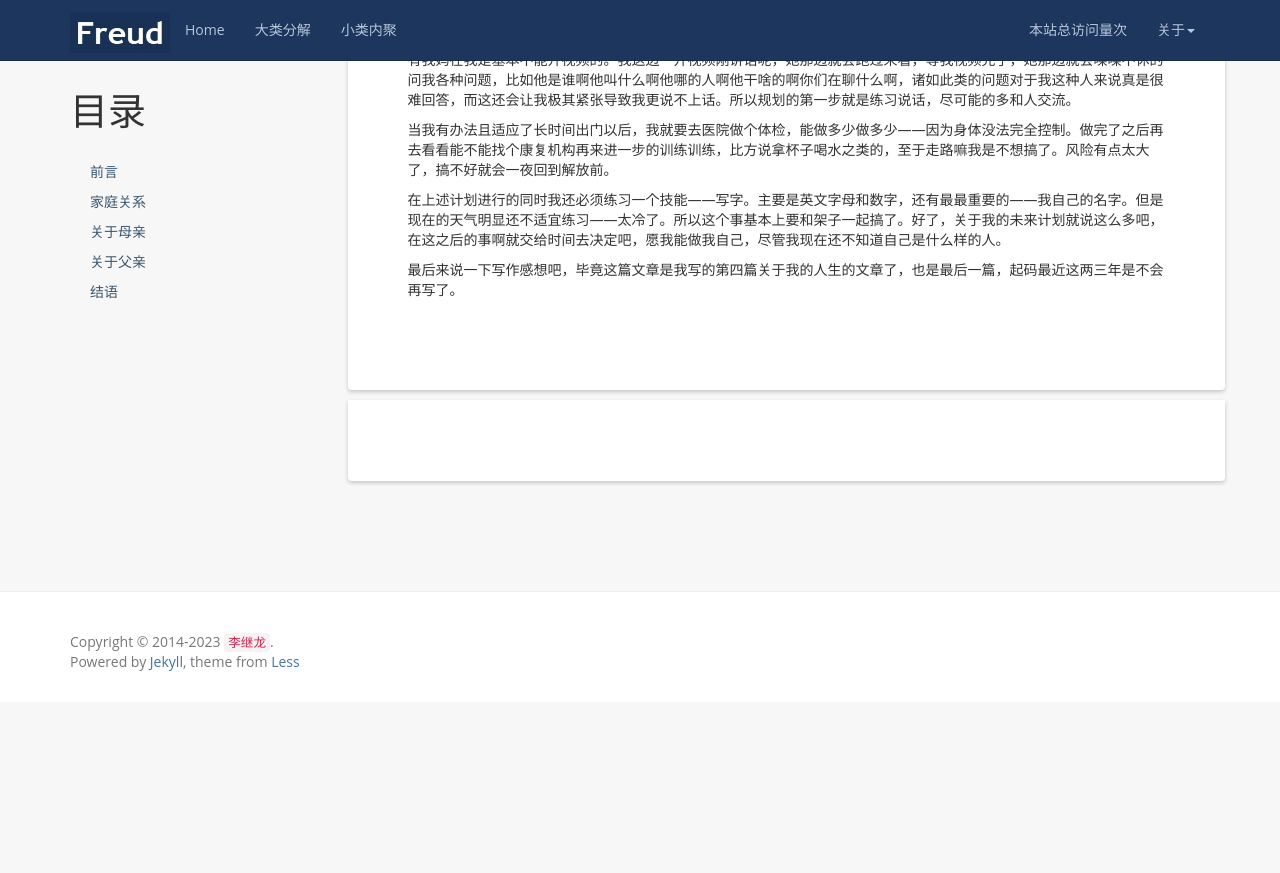
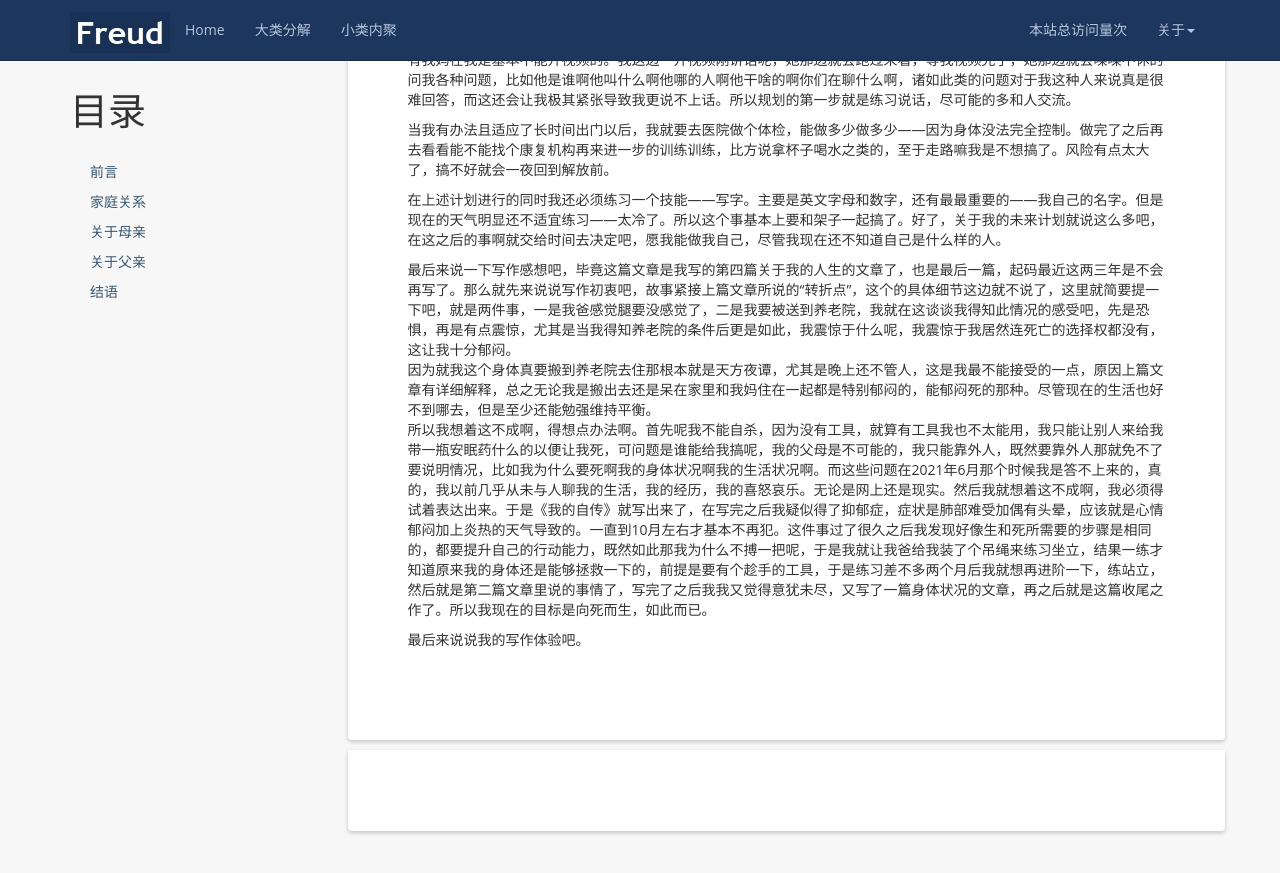
Before and after one commit to kljzndx/My-Blog, a Jekyll site: the page built from _posts/2022-11-23-细说家庭关系.md, in a window 1280 px wide and 900 px high, scrolled down 8391 px. Shown: the top 873 px of the window. Built offline with Jekyll 4.4.1, drawn with Linux system fonts in a browser that asks for light colours; nearby versions of some CDN libraries; comment, search, counter and statistics services are not loaded; before the commit the page ends 9093 px from its top, so only the background shows below that.

Commit message:
写作状态同步---写作初衷

```diff
--- a/_posts/2022-11-23-细说家庭关系.md
+++ b/_posts/2022-11-23-细说家庭关系.md
@@ -185,4 +185,8 @@ ok，我妈的身体已经介绍完了，由于我爸的身体没这么奇葩，
 
 在上述计划进行的同时我还必须练习一个技能——写字。主要是英文字母和数字，还有最最重要的——我自己的名字。但是现在的天气明显还不适宜练习——太冷了。所以这个事基本上要和架子一起搞了。好了，关于我的未来计划就说这么多吧，在这之后的事啊就交给时间去决定吧，愿我能做我自己，尽管我现在还不知道自己是什么样的人。
 
-最后来说一下写作感想吧，毕竟这篇文章是我写的第四篇关于我的人生的文章了，也是最后一篇，起码最近这两三年是不会再写了。
+最后来说一下写作感想吧，毕竟这篇文章是我写的第四篇关于我的人生的文章了，也是最后一篇，起码最近这两三年是不会再写了。那么就先来说说写作初衷吧，故事紧接上篇文章所说的“转折点”，这个的具体细节这边就不说了，这里就简要提一下吧，就是两件事，一是我爸感觉腿要没感觉了，二是我要被送到养老院，我就在这谈谈我得知此情况的感受吧，先是恐惧，再是有点震惊，尤其是当我得知养老院的条件后更是如此，我震惊于什么呢，我震惊于我居然连死亡的选择权都没有，这让我十分郁闷。
+因为就我这个身体真要搬到养老院去住那根本就是天方夜谭，尤其是晚上还不管人，这是我最不能接受的一点，原因上篇文章有详细解释，总之无论我是搬出去还是呆在家里和我妈住在一起都是特别郁闷的，能郁闷死的那种。尽管现在的生活也好不到哪去，但是至少还能勉强维持平衡。
+所以我想着这不成啊，得想点办法啊。首先呢我不能自杀，因为没有工具，就算有工具我也不太能用，我只能让别人来给我带一瓶安眠药什么的以便让我死，可问题是谁能给我搞呢，我的父母是不可能的，我只能靠外人，既然要靠外人那就免不了要说明情况，比如我为什么要死啊我的身体状况啊我的生活状况啊。而这些问题在2021年6月那个时候我是答不上来的，真的，我以前几乎从未与人聊我的生活，我的经历，我的喜怒哀乐。无论是网上还是现实。然后我就想着这不成啊，我必须得试着表达出来。于是《我的自传》就写出来了，在写完之后我疑似得了抑郁症，症状是肺部难受加偶有头晕，应该就是心情郁闷加上炎热的天气导致的。一直到10月左右才基本不再犯。这件事过了很久之后我发现好像生和死所需要的步骤是相同的，都要提升自己的行动能力，既然如此那我为什么不搏一把呢，于是我就让我爸给我装了个吊绳来练习坐立，结果一练才知道原来我的身体还是能够拯救一下的，前提是要有个趁手的工具，于是练习差不多两个月后我就想再进阶一下，练站立，然后就是第二篇文章里说的事情了，写完了之后我我又觉得意犹未尽，又写了一篇身体状况的文章，再之后就是这篇收尾之作了。所以我现在的目标是向死而生，如此而已。
+
+最后来说说我的写作体验吧。
```
